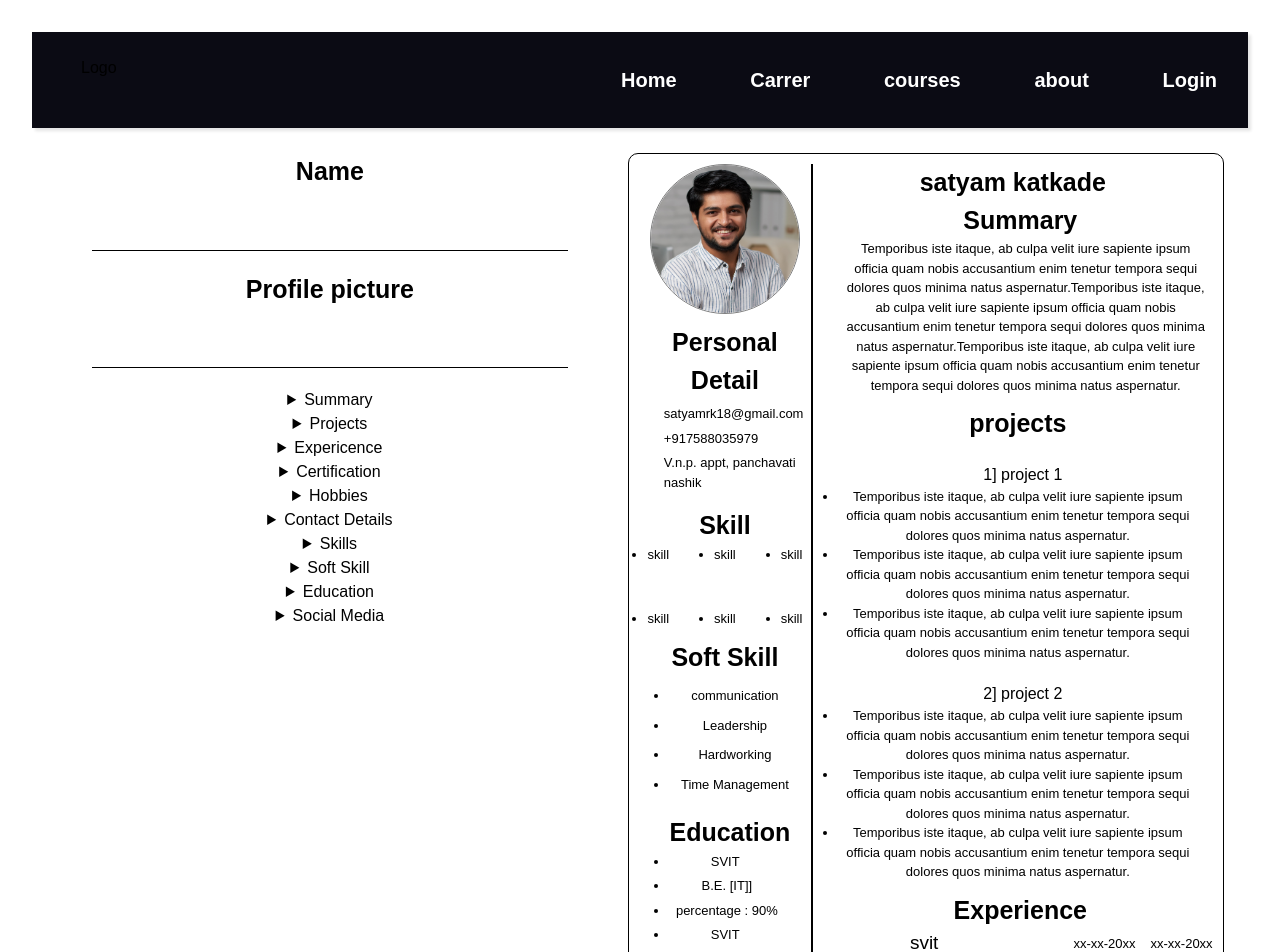
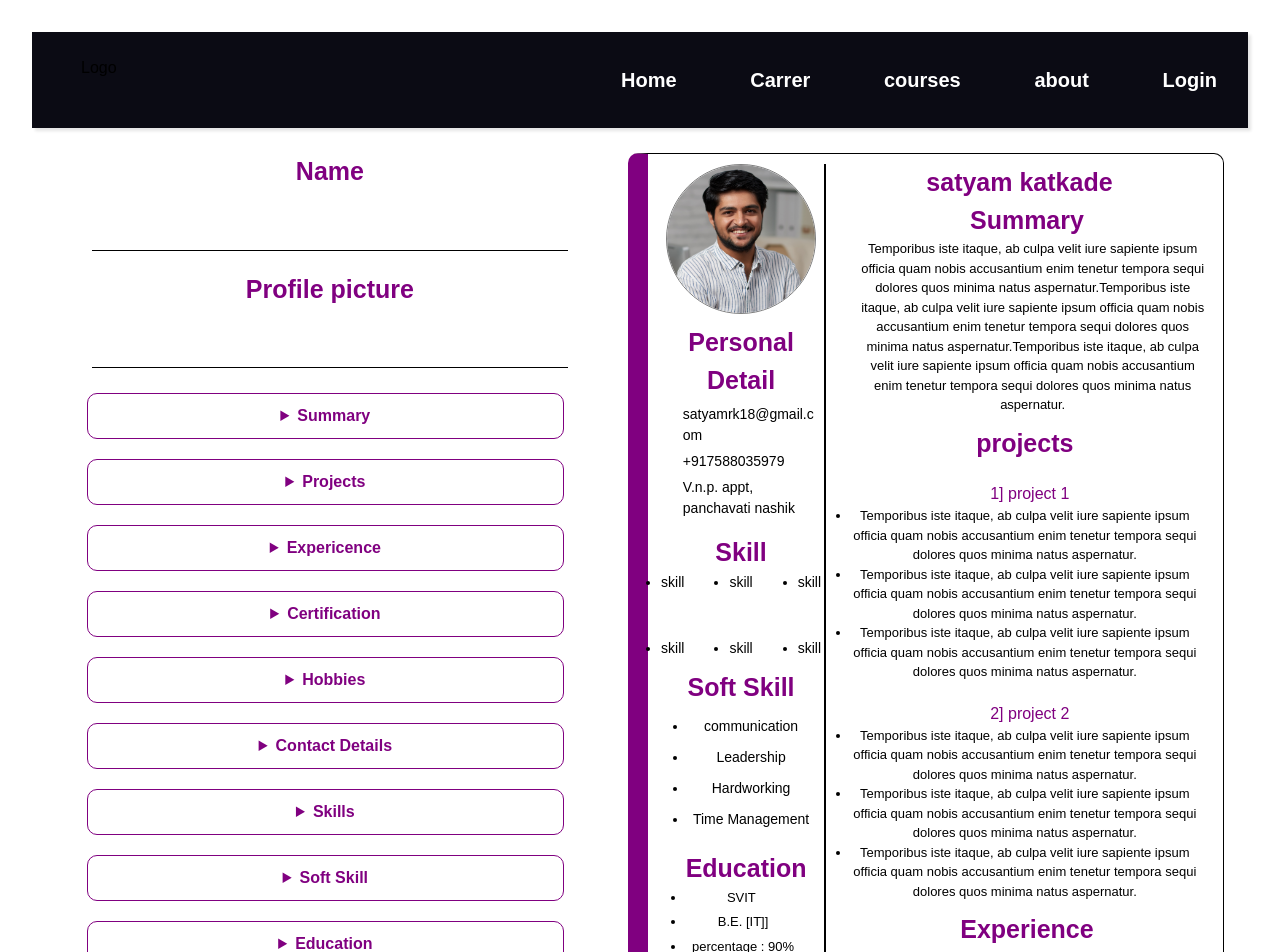
Before and after one commit to satyamrk18/CarrerCare, a React (Vite) app: page /resume in a window 1280 px wide. Shown: the top 952 px of the page. Built offline with nearby package versions, Linux system fonts and the light colour scheme.

Commit message:
styling added to all components

```diff
--- a/src/components/heading.css
+++ b/src/components/heading.css
@@ -1,10 +1,12 @@
 .personal-detail-heading {
   font-size: 25px;
   font-weight: 600;
+  color:purple;
 }
 .personal-detail-heading-s
 {
   font-size:20px;
+  color:purple;
 }
 @media (max-width: 900px) {
   .personal-detail-heading {
--- a/src/components/projects.css
+++ b/src/components/projects.css
@@ -3,6 +3,7 @@ h4 {
   word-wrap: break-word;
   overflow-wrap: break-word;
   white-space: normal;
+  color:purple
 }
 li {
   font-size: 13px;
--- a/src/pages/resume.css
+++ b/src/pages/resume.css
@@ -11,12 +11,35 @@
   height: auto;
   min-height: 100vh;
 }
+
+.form-group {
+  display: flex;
+  flex-direction: column;
+  justify-content: center;
+  margin-left: 50px;
+  gap: 10px;
+  width: 100%;
+}
+.form-group details {
+  border: 1px solid purple;
+  border-radius: 10px;
+  width: 80%;
+  padding: 10px;
+  margin: 5px;
+}
+.form-group details summary
+{
+  color:purple;
+  font-weight:600;
+}
+/* actual resume */
 .actual-resume {
   width: 49%;
-  height:max-content;
+  height: max-content;
   display: flex;
   flex-direction: row;
   border: 1px solid black;
+  border-left:20px solid purple;
   padding: 10px;
   border-radius: 10px;
 }
@@ -47,6 +70,8 @@
   word-break: break-word;
   max-width: 100%;
   display: block;
+  font-size:14px;
+  font-weight:500;
 }
 .skill ul {
   display: flex;
@@ -56,6 +81,11 @@
   align-items: center;
   justify-content: center;
   list-style-type: disc;
+}
+.skill li
+{
+  font-size:14px;
+  font-weight:500;
 }
 .soft-skill {
   width: 100%;
@@ -68,6 +98,8 @@
 }
 .soft-skill li {
   margin: 10px;
+  font-size:14px;
+  font-weight:500;
 }
 .social-media-links {
   width: 100%;
@@ -115,61 +147,58 @@
   align-content: center;
   justify-content: space-evenly;
 }
-.education
-{
-margin-left:10px;
+.education {
+  margin-left: 10px;
 }
 .education ul {
   word-wrap: break-word;
   overflow-wrap: break-word;
   word-break: break-word;
-  width:95%;
+  width: 95%;
 }
-.experience
-{
-  margin-left:15px;
-  font-size:13px;
+.experience {
+  margin-left: 15px;
+  font-size: 13px;
 }
-.comapnyName
-{
-  font-size:19px;
+.comapnyName {
+  font-size: 21px;
+  font-weight:400;
 }
-.work-experience
-{
+.work-experience {
   word-wrap: break-word;
   overflow-wrap: break-word;
   word-break: break-word;
-  width:95%;
+  width: 95%;
 }
-.work-experience-dates
-{
-  display:flex;
+.work-experience-dates {
+  display: flex;
   align-items: center;
-  justify-content:space-evenly;
+  justify-content: space-evenly;
+  font-weight:400;
+  color:purple;
+  font-size:15px;
 }
-.starting-ending-date
-{
-  display:flex;
-  flex-direction:row;
-  justify-content:end;
-  width:95%;
-  gap:15px;
+.starting-ending-date {
+  display: flex;
+  flex-direction: row;
+  justify-content: end;
+  width: 95%;
+  gap: 15px;
 }
 @media (max-width: 900px) {
   .resume-container {
     flex-direction: column;
     overflow-y: auto;
-    gap:20px;
+    gap: 20px;
   }
-    .resume-form
-  {
-    width:90%;
-    margin:0 auto;
+  .resume-form {
+    width: 90%;
+    margin: 0 auto;
   }
   .actual-resume {
-    width:90%;
+    width: 90%;
     flex-direction: row;
-    margin:0 auto;
+    margin: 0 auto;
   }
 
   .personal-detail {
--- a/src/pages/resume.jsx
+++ b/src/pages/resume.jsx
@@ -91,7 +91,8 @@ const resume = () => {
               setImg(e.target.value);
             }}
           />
-          <details>
+         <div className="form-group">
+           <details>
             {/* summary */}
             <summary>Summary</summary>
             <Input
@@ -443,7 +444,7 @@ const resume = () => {
             <summary>Social Media</summary>
             <details>
               <summary>social media 1</summary>
-              <div style={{ border: "2px solid black" }}>
+              <div>
                 <Input
                   type="text"
                   placeholder="socila media title"
@@ -462,7 +463,7 @@ const resume = () => {
             </details>
             <details>
               <summary>social media 2</summary>
-              <div style={{ border: "2px solid red" }}>
+              <div>
                 <Input
                   type="text"
                   placeholder="socila media title"
@@ -481,7 +482,7 @@ const resume = () => {
             </details>
             <details>
               <summary>social media 3</summary>
-              <div style={{ border: "2px solid blue" }}>
+              <div>
                 <Input
                   type="text"
                   placeholder="socila media title"
@@ -499,6 +500,7 @@ const resume = () => {
               </div>
             </details>
           </details>
+         </div>
         </div>
         {/* actual resume */}
         <div className="actual-resume">
```
